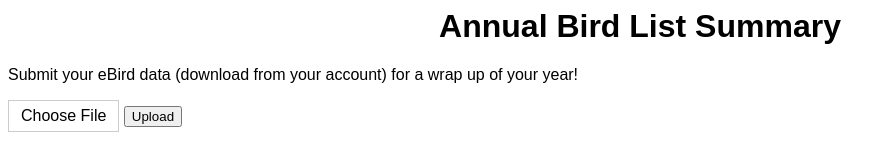
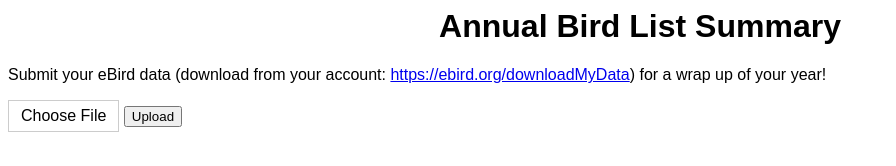
Before and after one commit to rydershelley/bird-summary, a plain HTML site: page index.html in a window 1280 px wide. Shown: the whole page, without its empty margins (0-896 px from the left). Drawn offline with nearby package versions, Linux system fonts and the light colour scheme.

Commit message:
updated data instructions

```diff
--- a/index.html
+++ b/index.html
@@ -27,8 +27,10 @@
   <body>
     <h1>Annual Bird List Summary</h1>
     <p>
-      Submit your eBird data (download from your account) for a wrap up of your
-      year!
+      Submit your eBird data (download from your account:
+      <a href="https://ebird.org/downloadMyData"
+        >https://ebird.org/downloadMyData</a
+      >) for a wrap up of your year!
     </p>
     <form id="upload-form">
       <label for="file-upload" class="custom-file-upload"> Choose File </label>
```
